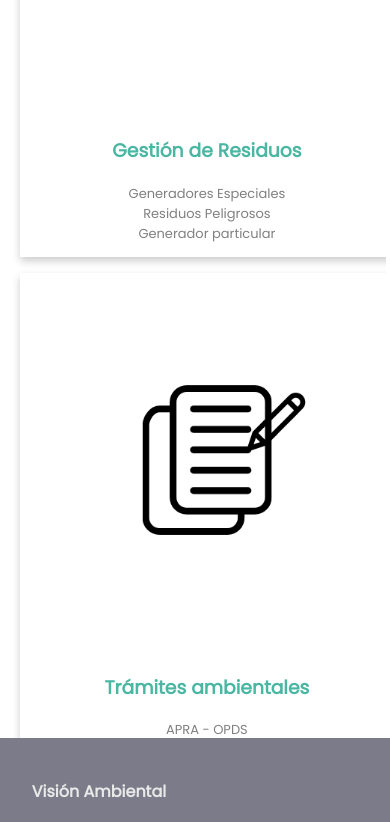
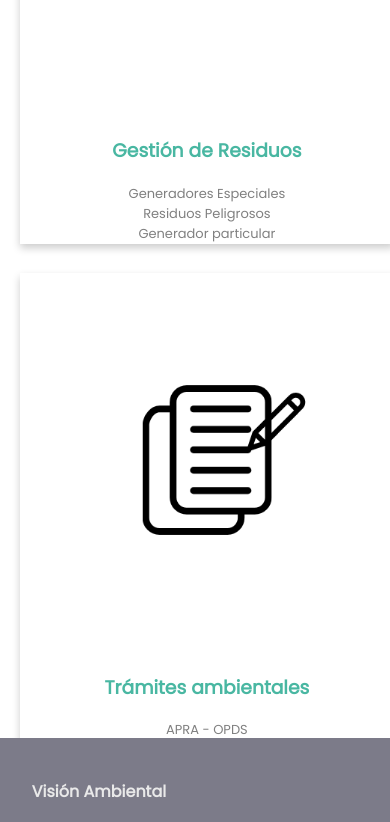
Before and after one commit to caroandme/tpcodoacodo, a plain HTML site: page index.html in a window 390 px wide. Shown: the part 2461-3283 px from the top of the page. Drawn offline with Linux system fonts and the light colour scheme.

Commit message:
initial commit

```diff
--- a/css/style.css
+++ b/css/style.css
@@ -279,6 +279,10 @@
 /*SECCION CONSULTORIA INDEX*/
 
 /* COLUMNAS side by side */
+
+row.{
+  position: relative;
+}
 .column {
   float: left;
   width: 23%;
@@ -294,10 +298,6 @@
     width: 100%;
 
 
-  }
-  .row {
-    height: fit-content;
-    overflow:clip;
   }
 
 }
@@ -315,12 +315,12 @@
 }
 
 /* Clear floats */
-.container::after, .row::after {
+/*.container::after, .row::after {
   content: "";
   clear: both;
   display: table;
 
-}
+}*/
 
 .button {
   border: none;
```
Also changed, not shown: index.html (+0 -40 lines).
